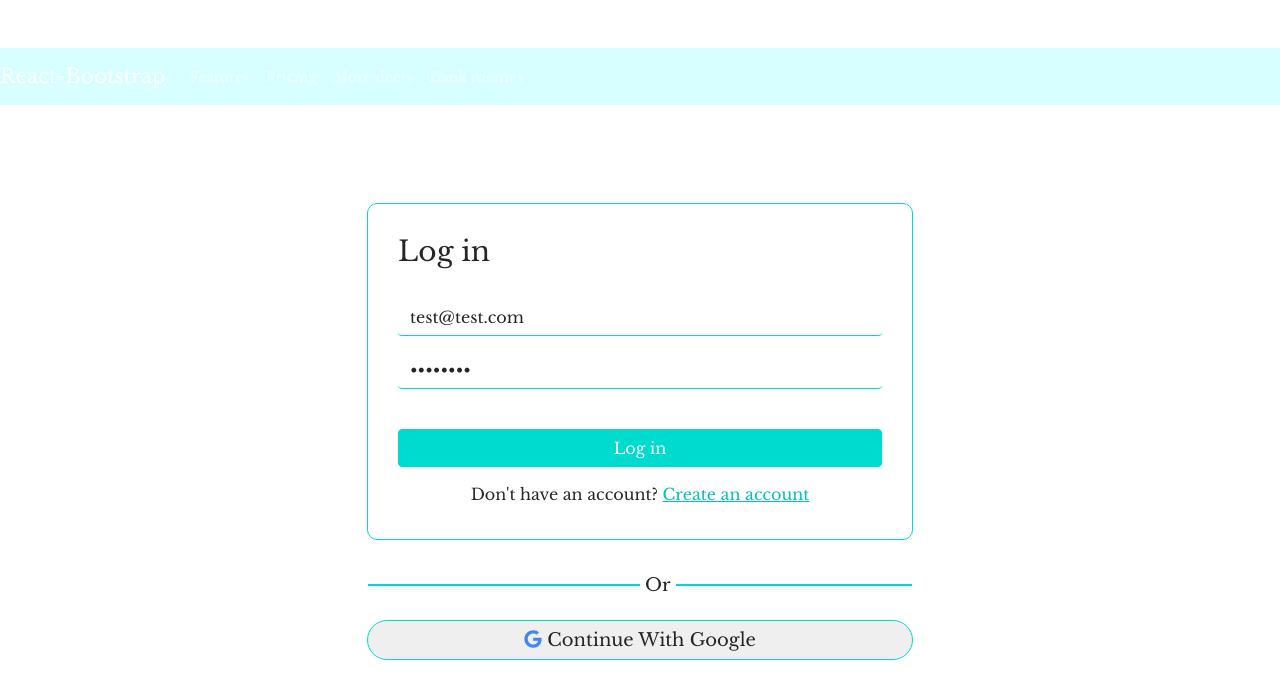
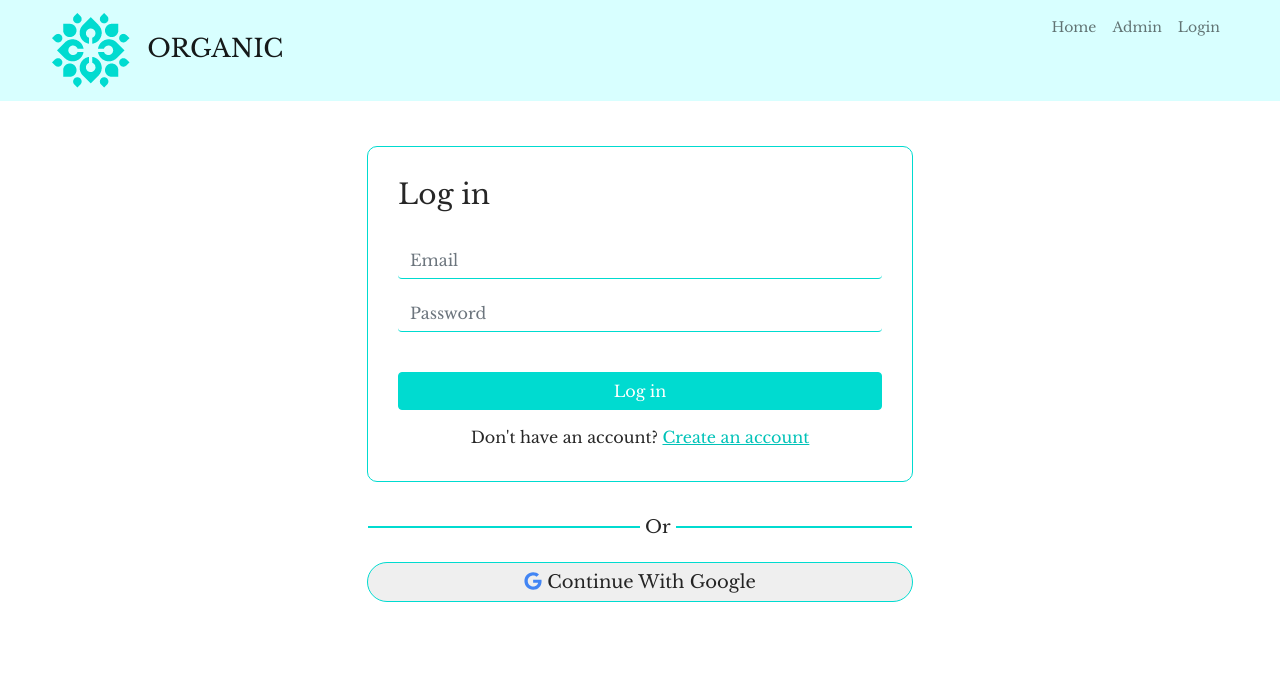
Before and after one commit to mehadiHasanDiner/blog-job-task-client, a React (Create React App) app: page /login in a window 1280 px wide. Shown: the top 698 px of the page. Built offline with nearby package versions, Linux system fonts and the light colour scheme.

Commit message:
finished

```diff
--- a/src/App.css
+++ b/src/App.css
@@ -488,6 +488,12 @@ about
 blog
 ----
 */
+.blog-title{
+  margin-bottom: 20px;
+  text-align: center;
+  justify-content: center;
+  margin-right: 30px;
+}
 
 .blog-container{
   margin-bottom: 20px;
@@ -756,7 +762,7 @@ responsive
   }
 }
 
-@media only screen and (max-width: 767px) {
+@media only screen and (max-width: 775px) {
   .aboutBlock .contentHolder {
     margin: auto;
   }
@@ -805,5 +811,11 @@ responsive
 }
 .blog-container{
   margin-top: 100px;
+  align-items: center;
+  justify-content: center;
+  float: none;
+}
+.blog-title{
+  margin-top: 100px;
 }
 }
--- a/src/Components/Dashboard/AddBlogs/AddBlogs.js
+++ b/src/Components/Dashboard/AddBlogs/AddBlogs.js
@@ -22,7 +22,7 @@ const AddBlogs = () => {
             imageURL: blogImage
         };
         console.log(data);
-        const url = `http://localhost:5000/addBlogs`;
+        const url = `https://nameless-castle-52079.herokuapp.com/addBlogs`;
 
         fetch(url, {
             method: 'POST',
--- a/src/Components/Dashboard/BlogList/BlogList.js
+++ b/src/Components/Dashboard/BlogList/BlogList.js
@@ -7,14 +7,14 @@ const BlogList = () => {
     const history = useHistory();
 
     useEffect(() => {
-        fetch('http://localhost:5000/blogs')
+        fetch('https://nameless-castle-52079.herokuapp.com/blogs')
             .then(res => res.json())
             .then(data => setBlogs(data))
     }, [])
 
     const handleDelete = (id) => {
         history.push('/');
-        fetch(`http://localhost:5000/delete/${id}`, {
+        fetch(`https://nameless-castle-52079.herokuapp.com/delete/${id}`, {
             method: 'DELETE'
         })
         .then(res => res.json())
--- a/src/Components/Home/BlogDetails/BlogDetails.js
+++ b/src/Components/Home/BlogDetails/BlogDetails.js
@@ -9,7 +9,7 @@ const BlogDetails = () => {
     const {imageURL, title, description} = blog;
 
     useEffect(() => {
-        fetch(`http://localhost:5000/blog/${id}`)
+        fetch(`https://nameless-castle-52079.herokuapp.com/blog/${id}`)
             .then(res => res.json())
             .then(data => setBlog(data))
     }, [id])
--- a/src/Components/Login/Login.js
+++ b/src/Components/Login/Login.js
@@ -128,10 +128,10 @@ console.log(loggedInUser)
                                 </div>
                             }
                             <div>
-                                <input type="email" name="email" onBlur={handleBlur} placeholder='Email' className="form-control mb-3" value="test@test.com" required/>
+                                <input type="email" name="email" onBlur={handleBlur} placeholder='Email' className="form-control mb-3" required/>
                             </div>
                             <div>
-                                <input type="password" name="password" onBlur={handleBlur} placeholder="Password" className="form-control mb-3" value="#2021dev" required/>
+                                <input type="password" name="password" onBlur={handleBlur} placeholder="Password" className="form-control mb-3" required/>
                             </div>
 
                             {/* {validation.error && <p className="text-danger">{validation.error}</p>} */}
--- a/src/Components/Login/NavbarLogin/NavbarLogin.js
+++ b/src/Components/Login/NavbarLogin/NavbarLogin.js
@@ -3,7 +3,7 @@ import 'bootstrap/dist/css/bootstrap.min.css';
 import { Link } from 'react-router-dom';
 import { UserContext } from '../../../App';
 import logo from '../../../images/Group 220.png';
-import { Navbar, NavItem, Nav } from 'react-bootstrap';
+// import { Navbar, NavItem, Nav } from 'react-bootstrap';
 
 
 const NavbarLogin = () => {
@@ -12,56 +12,56 @@ const NavbarLogin = () => {
 
     return (
 
-        <Navbar collapseOnSelect expand="lg" className="custom-navbar " variant="dark">
-            <Navbar.Brand href="#home">React-Bootstrap</Navbar.Brand>
-            <Navbar.Toggle aria-controls="responsive-navbar-nav" />
-            <Navbar.Collapse id="responsive-navbar-nav">
-                <Nav className="mr-auto ">
-                    <Nav.Link href="#features">Features</Nav.Link>
-                    <Nav.Link href="#pricing">Pricing</Nav.Link>
+        // <Navbar collapseOnSelect expand="lg" className="custom-navbar " variant="dark">
+        //     <Navbar.Brand href="#home">React-Bootstrap</Navbar.Brand>
+        //     <Navbar.Toggle aria-controls="responsive-navbar-nav" />
+        //     <Navbar.Collapse id="responsive-navbar-nav">
+        //         <Nav className="mr-auto ">
+        //             <Nav.Link href="#features">Features</Nav.Link>
+        //             <Nav.Link href="#pricing">Pricing</Nav.Link>
 
-                </Nav>
-                <Nav>
-                    <Nav.Link href="#deets">More deets</Nav.Link>
-                    <Nav.Link eventKey={2} href="#memes">
-                        Dank memes
-                    </Nav.Link>
-                </Nav>
-            </Navbar.Collapse>
-        </Navbar>
+        //         </Nav>
+        //         <Nav>
+        //             <Nav.Link href="#deets">More deets</Nav.Link>
+        //             <Nav.Link eventKey={2} href="#memes">
+        //                 Dank memes
+        //             </Nav.Link>
+        //         </Nav>
+        //     </Navbar.Collapse>
+        // </Navbar>
 
 
-        // <nav className="navbar navbar-expand-lg navbar-light custom-navbar fixed-top">
-        //     <div className="container-fluid">
-        //         <div className="w-100 d-flex justify-content-between">
-        //             <div className="logo">
-        //                 <div className="logo logo-name">
-        //                     <Link className="navbar-brand" to="/home"> <img src={logo} class="img-fluid" alt="" /> <span style={{ paddingLeft: "10px" }}> ORGANIC </span> </Link>
-        //                 </div>
-        //             </div>
-        //             <div>
-        //                 <button class="navbar-toggler" type="button" data-bs-toggle="collapse" data-bs-target="#navbarSupportedContent" aria-controls="navbarSupportedContent" aria-expanded="false" aria-label="Toggle navigation">
-        //                     <span class="navbar-toggler-icon"></span>
-        //                 </button>
-        //                 <div class="collapse navbar-collapse" id="navbarSupportedContent">
-        //                     <ul class="navbar-nav me-auto mb-2 mb-lg-0">
+        <nav className="navbar navbar-expand-lg navbar-light custom-navbar fixed-top">
+            <div className="container-fluid">
+                <div className="w-100 d-flex justify-content-between">
+                    <div className="logo">
+                        <div className="logo logo-name">
+                            <Link className="navbar-brand" to="/home"> <img src={logo} class="img-fluid" alt="" /> <span style={{ paddingLeft: "10px" }}> ORGANIC </span> </Link>
+                        </div>
+                    </div>
+                    <div>
+                        <button class="navbar-toggler" type="button" data-bs-toggle="collapse" data-bs-target="#navbarSupportedContent" aria-controls="navbarSupportedContent" aria-expanded="false" aria-label="Toggle navigation">
+                            <span class="navbar-toggler-icon"></span>
+                        </button>
+                        <div class="collapse navbar-collapse" id="navbarSupportedContent">
+                            <ul class="navbar-nav me-auto mb-2 mb-lg-0">
 
-        //                         <li><Link to="/home" className="nav-link">Home</Link></li>
-        //                         <li><Link to="/admin" className="nav-link">Admin</Link></li>
-        //                         <li>
-        //                         {
-        //                             !loggedInUser.isLoggedIn ?
-        //                                 <Link to="/login" className="nav-link">Login</Link>
-        //                                 :
-        //                                 <Link to="/user" class="nav-link">{photo ? <img style={{ width: '30px', height: '30px', borderRadius: '100px' }} src={photo} alt="" /> : <p style={{ textTransform: 'capitalize', color: '#00dbd0', fontWeight: 'bold' }} id="custom-link">{email.slice(0, -9)}</p>}</Link>
-        //                         }
-        //                         </li>
-        //                     </ul>
-        //                 </div>
-        //             </div>
-        //         </div>
-        //     </div>
-        // </nav>
+                                <li><Link to="/home" className="nav-link">Home</Link></li>
+                                <li><Link to="/admin" className="nav-link">Admin</Link></li>
+                                <li>
+                                {
+                                    !loggedInUser.isLoggedIn ?
+                                        <Link to="/login" className="nav-link">Login</Link>
+                                        :
+                                        <Link to="/user" class="nav-link">{photo ? <img style={{ width: '30px', height: '30px', borderRadius: '100px' }} src={photo} alt="" /> : <p style={{ textTransform: 'capitalize', color: '#00dbd0', fontWeight: 'bold' }} id="custom-link">{email.slice(0, -9)}</p>}</Link>
+                                }
+                                </li>
+                            </ul>
+                        </div>
+                    </div>
+                </div>
+            </div>
+        </nav>
     );
 };
 
--- a/src/Pages/Home.js
+++ b/src/Pages/Home.js
@@ -14,7 +14,7 @@ const Home = () => {
     const [blogs, setBlogs] = useState([]);
 
     useEffect(() => {
-        fetch('http://localhost:5000/blogs')
+        fetch('https://nameless-castle-52079.herokuapp.com/blogs')
             .then(res => res.json())
             .then(data => setBlogs(data))
     }, [])
@@ -30,7 +30,7 @@ const Home = () => {
             <Hero />
 
             <div id="blog">
-            <div data-aos="fade-up" className="blog-container">
+            <div data-aos="fade-up" className="blog-title">
                 <img style={{ marginBottom: '20px' }} src={image1} alt="" />
                 <h2>Read Our Blog</h2>
                 <p className="blog-text">Lorem ipsum dolor sit amet, consectetur adipiscing elit, sed do eiusmod tempor incididunt ut labore et dolore magna aliqua.</p>
```
Also changed, not shown: src/Components/Dashboard/Sidebar/Sidebar.js (+25 -29 lines).
